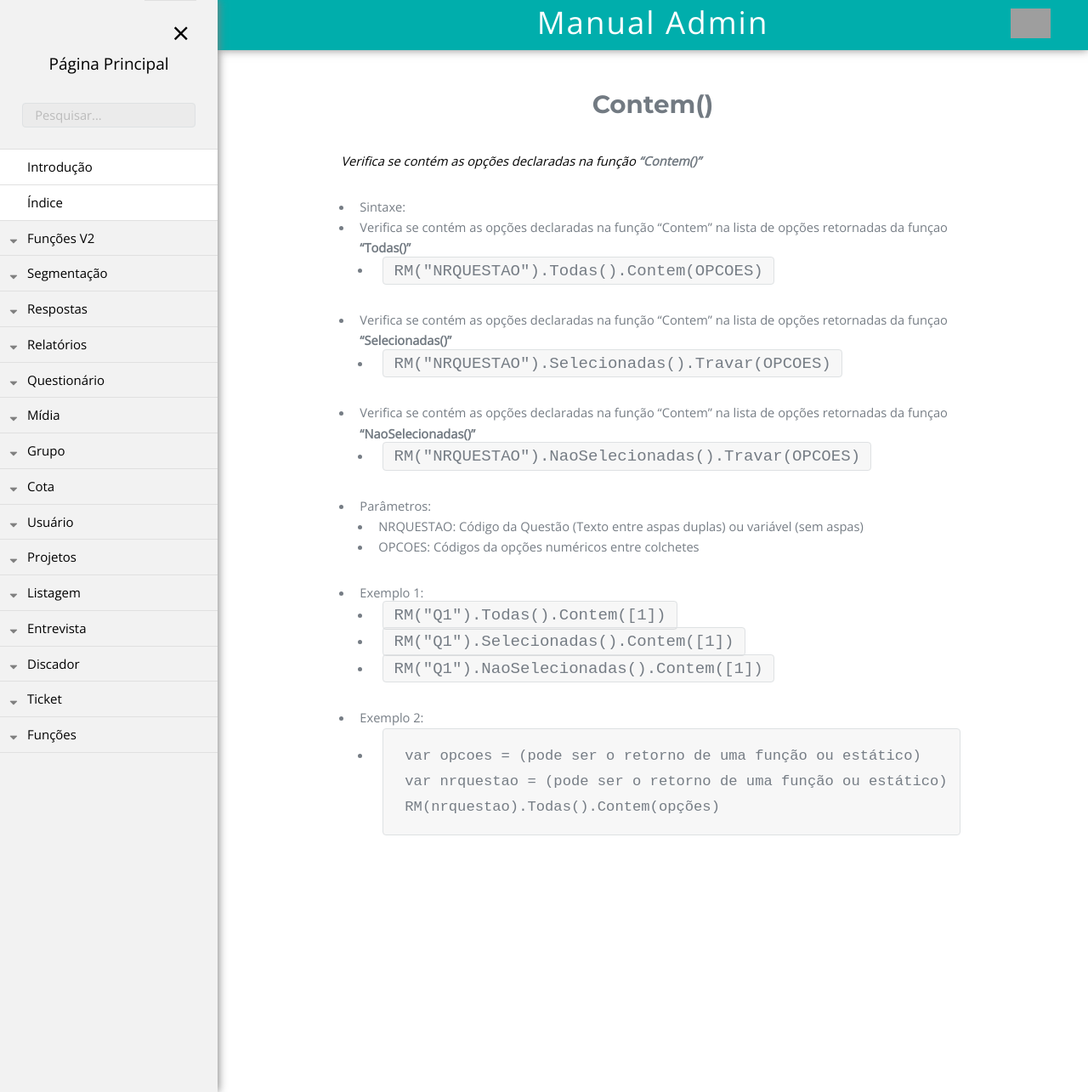
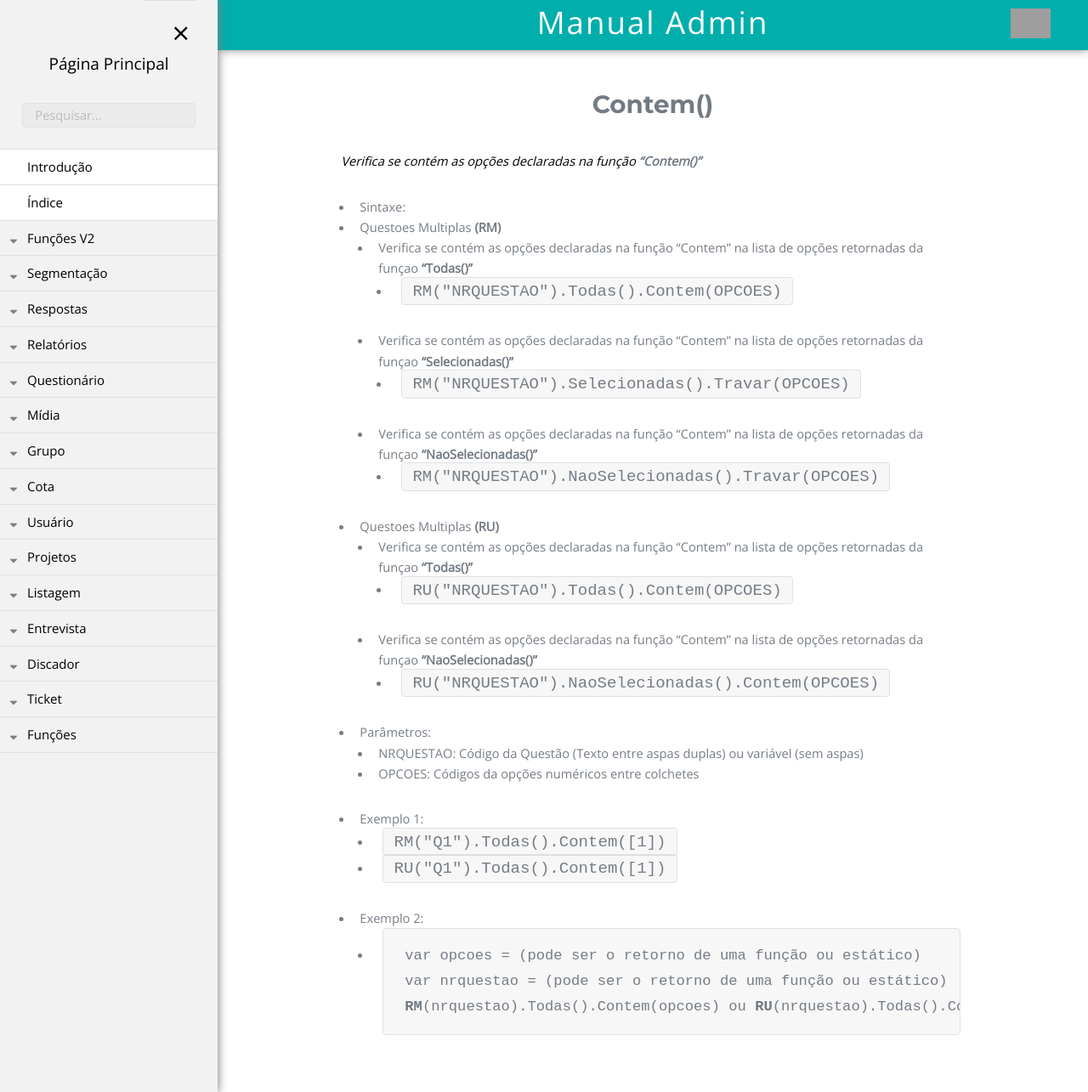
Before and after one commit to rogerio-figueiredo-hsr/hsrtechonline.github.io, a Jekyll site: the page built from _posts/2019-04-01-contem-opcoes.md, in a window 1280 px wide and 1285 px high. Shown: the whole window at 85% size. Built offline with Jekyll 4.4.1, drawn with Linux system fonts in a browser that asks for light colours; grey boxes are pictures that could not be loaded.

Commit message:
Update 2019-04-01-contem-opcoes.md

```diff
--- a/_posts/2019-04-01-contem-opcoes.md
+++ b/_posts/2019-04-01-contem-opcoes.md
@@ -10,23 +10,28 @@ pasta: "funcoesv2"
 *Verifica se contém as opções declaradas na função **"Contem()"***
 
 - Sintaxe:
-- Verifica se contém as opções declaradas na função "Contem" na lista de opções retornadas da funçao **"Todas()"**
-  - `RM("NRQUESTAO").Todas().Contem(OPCOES)`
-- Verifica se contém as opções declaradas na função "Contem" na lista de opções retornadas da funçao **"Selecionadas()"**
-  - `RM("NRQUESTAO").Selecionadas().Travar(OPCOES)`
-- Verifica se contém as opções declaradas na função "Contem" na lista de opções retornadas da funçao **"NaoSelecionadas()"**
-  - `RM("NRQUESTAO").NaoSelecionadas().Travar(OPCOES)`
+- Questoes Multiplas **(RM)**
+  - Verifica se contém as opções declaradas na função "Contem" na lista de opções retornadas da funçao **"Todas()"**
+    - `RM("NRQUESTAO").Todas().Contem(OPCOES)`
+  - Verifica se contém as opções declaradas na função "Contem" na lista de opções retornadas da funçao **"Selecionadas()"**
+    - `RM("NRQUESTAO").Selecionadas().Travar(OPCOES)`
+  - Verifica se contém as opções declaradas na função "Contem" na lista de opções retornadas da funçao **"NaoSelecionadas()"**
+    - `RM("NRQUESTAO").NaoSelecionadas().Travar(OPCOES)`
+- Questoes Multiplas **(RU)**
+  - Verifica se contém as opções declaradas na função "Contem" na lista de opções retornadas da funçao **"Todas()"**
+    - `RU("NRQUESTAO").Todas().Contem(OPCOES)`
+  - Verifica se contém as opções declaradas na função "Contem" na lista de opções retornadas da funçao **"NaoSelecionadas()"**
+    - `RU("NRQUESTAO").NaoSelecionadas().Contem(OPCOES)`
 
 - Parâmetros:
   - NRQUESTAO: Código da Questão (Texto entre aspas duplas) ou variável (sem aspas)
   - OPCOES: Códigos da opções numéricos entre colchetes
 - Exemplo 1:
   - `RM("Q1").Todas().Contem([1])`
-  - `RM("Q1").Selecionadas().Contem([1])`
-  - `RM("Q1").NaoSelecionadas().Contem([1])`
+  - `RU("Q1").Todas().Contem([1])`
 - Exemplo 2:
     - <pre>
       <code>var opcoes = (pode ser o retorno de uma função ou estático)
       var nrquestao = (pode ser o retorno de uma função ou estático)
-      RM(nrquestao).Todas().Contem(opções)</code>
+      <b>RM</b>(nrquestao).Todas().Contem(opcoes) ou <b>RU</b>(nrquestao).Todas().Contem(opcoes)</code>
       </pre>
```
